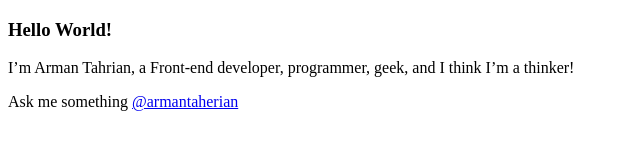
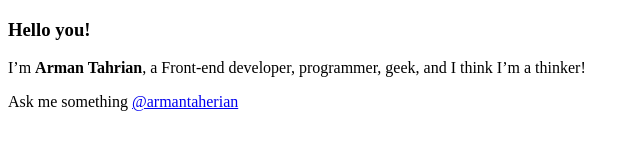
Before and after one commit to armantaherian/armantaherian, a plain HTML site: page index.html in a window 1280 px wide. Shown: the whole page, without its empty margins (0-640 px from the left). Drawn offline with Linux system fonts and the light colour scheme.

Commit message:
you added.

```diff
--- a/index.html
+++ b/index.html
@@ -7,8 +7,8 @@
 </head>
 
 <body>
-  <h3>Hello World!</h3>
-  <p>I’m Arman Tahrian, a Front-end developer, programmer, geek, and I think I’m a thinker!</p>
+  <h3>Hello you!</h3>
+  <p>I’m <strong>Arman Tahrian</strong>, a Front-end developer, programmer, geek, and I think I’m a thinker!</p>
   <p>Ask me something <a href="https://twitter.com/armantaherian">@armantaherian</a></p>
 </body>
 
```
